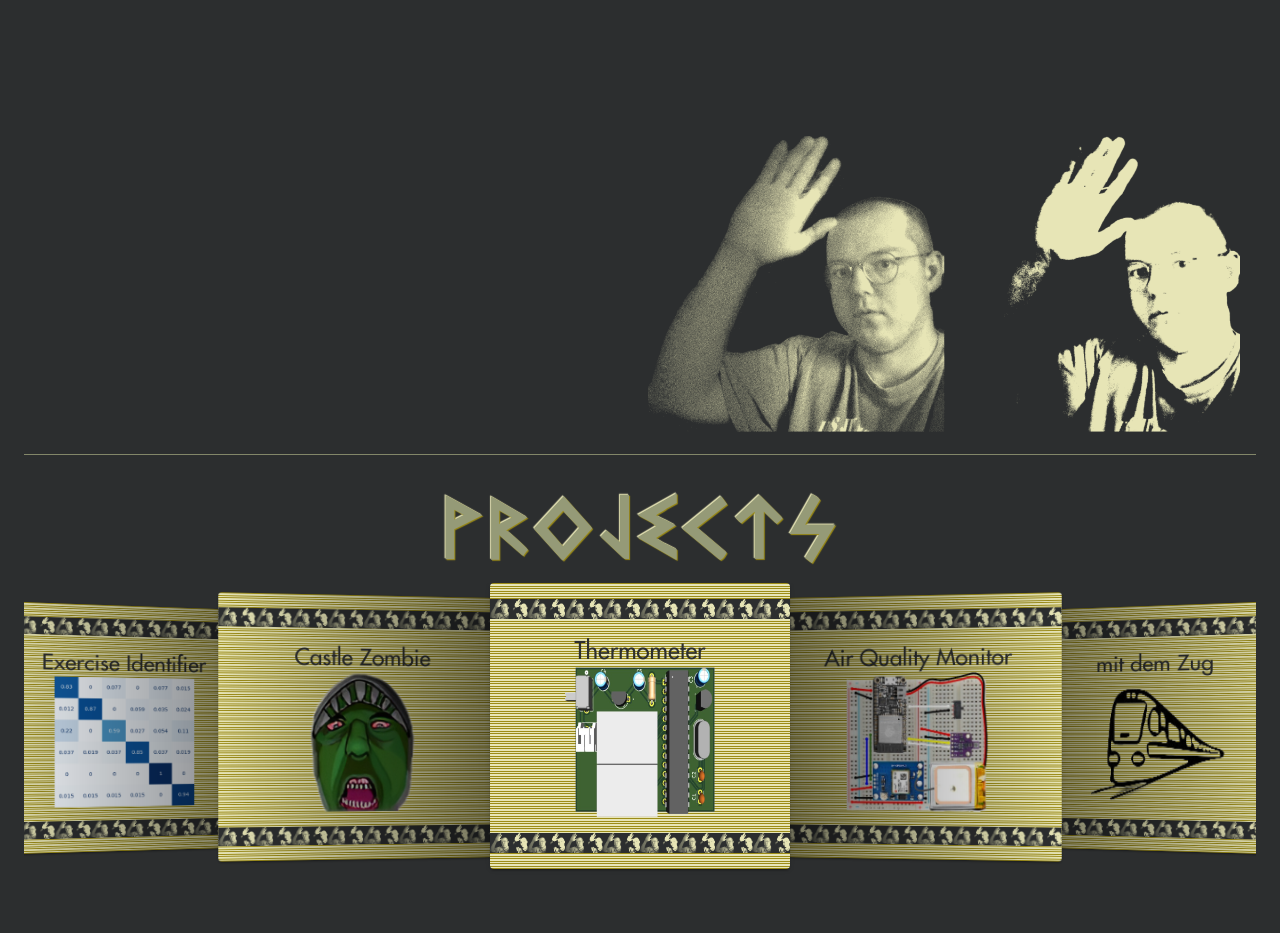
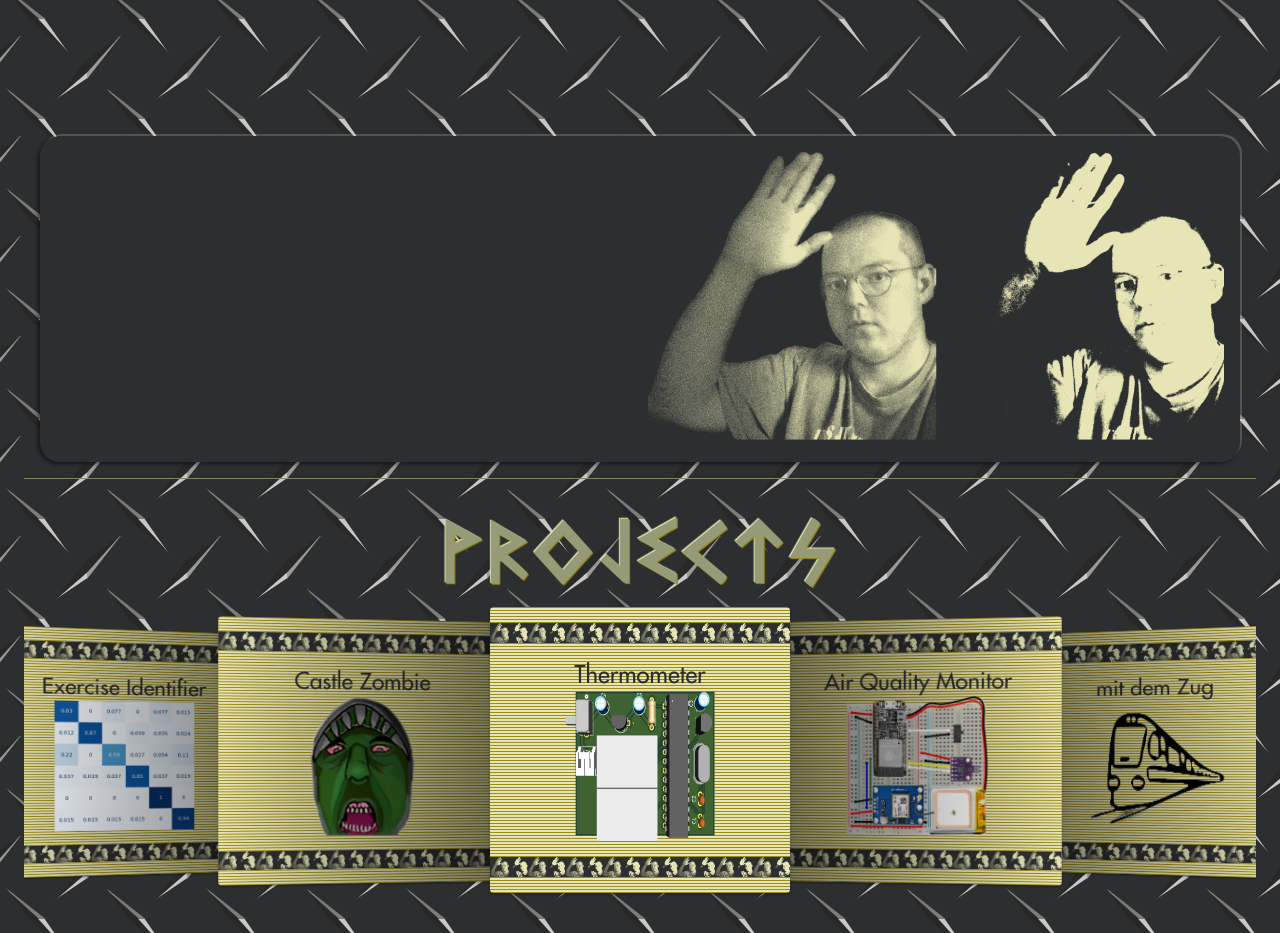
Before and after one commit to twr579/timrey.news, a React (Create React App) app: page / in a window 1280 px wide. Shown: the part 680-1613 px from the top of the page. Before the commit the page ends 1581 px from the top, so only its background shows below. Built offline with nearby package versions, Linux system fonts and the light colour scheme.

Commit message:
Update background

```diff
--- a/src/App.tsx
+++ b/src/App.tsx
@@ -1,19 +1,53 @@
 import './App.css';
-import { CssBaseline, ThemeProvider } from '@mui/material';
+import { CssBaseline, styled, ThemeProvider } from '@mui/material';
 import theme from './theme';
 import { useEffect } from 'react';
 import Router from './router/Router';
+
 
 function App() {
   useEffect(() => {
     window.history.scrollRestoration = 'manual'
   }, []);
 
+  const backgroundImage =
+    `linear-gradient(144deg, ${theme.palette.background.default} 26px, transparent 27px),
+    linear-gradient(-34deg, ${theme.palette.background.default} 25px, transparent 26px),
+    linear-gradient(132deg, rgba(40, 40, 40, 1) 26px, transparent 27px),
+    linear-gradient(128deg, rgba(200, 200, 200, 0.7) 26px, transparent 27px),
+
+    linear-gradient(-41deg, rgba(200, 200, 200, 1) 27px, transparent 28px),
+    linear-gradient(-52deg, rgba(40, 40, 40, 1) 27px, transparent 28px),
+
+    linear-gradient(-125deg, ${theme.palette.background.default} 26px, transparent 27px),
+    linear-gradient(55deg, ${theme.palette.background.default} 25px, transparent 26px),
+
+    linear-gradient(-132deg, rgba(200, 200, 200, 1) 26px, transparent 27px),
+    linear-gradient(-141deg, rgba(40, 40, 40, 1) 26px, transparent 27px),
+
+    linear-gradient(42deg, rgba(40, 40, 40, 1) 27px, transparent 28px),
+    linear-gradient(38deg, rgba(200, 200, 200, 0.5) 27px, transparent 28px);`
+
+  const BackgroundImage = styled('div')({
+    backgroundImage: backgroundImage,
+    backgroundRepeat: 'repeat',
+    backgroundSize: '100px 100px',
+    backgroundPosition: `-16px 9px, -13px -11px,
+    -13px 13px, -13px 16px,
+    -13px -11px, -13px -16px,
+    -23px -1px, -3px -1px,
+    -26px -1px, -30px -1px,
+    -2px -1px, 1px -1px;`,
+    paddingBottom: theme.spacing(1),
+  });
+
   return (
-    <ThemeProvider theme={theme}>
-      <CssBaseline />
-      <Router />
-    </ThemeProvider>
+    <BackgroundImage>
+      <ThemeProvider theme={theme}>
+        <CssBaseline />
+        <Router />
+      </ThemeProvider>
+    </BackgroundImage>
   );
 }
 
--- a/src/router/about/components/Interests.tsx
+++ b/src/router/about/components/Interests.tsx
@@ -20,7 +20,7 @@ const interests = [
             Before You Die. This has exposed me to a lot of great records from various genres, but I've always had a preference
             for rock music, especially its heavier flavors (metal, punk, hardcore, etc.). The design of this site was partially
             inspired by two albums I discovered through this project, Black Sabbath's Vol. 4 and Faust's Faust IV (coincidence
-            that they're both their bands' fourth albums).`,
+            that they're both their bands' fourth albums). Oh, and of course Talking Heads' third album Fear of Music.`,
             `I can't say what my current favorite band is, but I have to give a shoutout to my first love, the Beatles.`,
             `In my free time, I'll fiddle around on the guitar and drums, but I'm not very good :/`
         ],
@@ -80,7 +80,7 @@ function Interests() {
     return (
         <>
             <Typography variant="h4" sx={{ my: 2 }}><InterestsIcon /> Other things of interest:</Typography>
-            <Box sx={{ mb: 2 }}>
+            <Box sx={{ pb: 2 }}>
                 {interests.map((interest, index) =>
                     <Accordion expanded={expanded === index} onChange={handleChange(index)} key={index}>
                         <AccordionSummary
--- a/src/router/contact/Contact.tsx
+++ b/src/router/contact/Contact.tsx
@@ -1,11 +1,11 @@
-import { Button, Link, Typography } from "@mui/material";
+import { Box, Button, Link, Typography } from "@mui/material";
 import SendIcon from '@mui/icons-material/Send';
 import contact from '../../images/contact.png';
 import RotatingDiv from "../layout/RotatingDiv";
 
 function Contact() {
     return (
-        <>
+        <Box height="calc(100vh - 72px)">
             <Typography variant='h1'>Contact</Typography>
             <Typography variant="h4">Want to get in touch? Me too!</Typography>
             <Button
@@ -20,7 +20,7 @@ function Contact() {
             <RotatingDiv>
                 <img src={contact} height={'200'} />
             </RotatingDiv>
-        </>
+        </Box>
     );
 }
 
--- a/src/router/home/components/Headline.tsx
+++ b/src/router/home/components/Headline.tsx
@@ -3,6 +3,7 @@ import { useEffect, useRef, useState } from 'react';
 import useWindowDimensions from '../../../helpers/getWindowDimensions';
 import ArrowDownIcon from '@mui/icons-material/KeyboardDoubleArrowDown';
 import BlinkingIcon from '../../layout/BlinkingIcon';
+import theme from '../../../theme';
 
 function Headline() {
     const { height } = useWindowDimensions();
@@ -35,6 +36,7 @@ function Headline() {
                 position={'fixed'}
                 left={'50%'}
                 sx={{ transform: 'translate(-50%)', backgroundColor: 'background.default', zIndex: 1 }}
+                boxShadow={`-2px 2px 4px rgba(0, 0, 0, 0.5);`}
                 width={'100%'}
                 display={{ xs: 'none', sm: 'block' }}
             >
@@ -51,7 +53,14 @@ function Headline() {
                 sx={{ transform: 'translate(-50%)' }}
             >
                 <Slide appear={false} direction='down' in={!trigger}>
-                    <Box display={'flex'} flexDirection={'column'} alignItems={'center'}>
+                    <Box
+                        display={'flex'}
+                        flexDirection={'column'}
+                        alignItems={'center'}
+                        bgcolor={theme.palette.background.default}
+                        boxShadow={`-2px 2px 4px rgba(0, 0, 0, 0.5),
+                2px -2px 0 rgba(255, 255, 255, 0.2);`}
+                    >
                         <Typography variant='h1'>&#10016; TIMREY.NEWS &#10016;</Typography>
                         <Grow in={grow} timeout={2000}>
                             <Grid2 container spacing={3} direction={'column'} alignItems={'center'}>
--- a/src/router/home/components/IntroSection.tsx
+++ b/src/router/home/components/IntroSection.tsx
@@ -2,13 +2,23 @@ import { Fade, Grid2, Link, Typography, useScrollTrigger } from '@mui/material';
 import selfie from '../../../images/selfie.png';
 import ArrowRightIcon from '@mui/icons-material/KeyboardArrowRight';
 import BlinkingIcon from '../../layout/BlinkingIcon';
+import theme from '../../../theme';
 
 function IntroSection() {
     const trigger = useScrollTrigger({ disableHysteresis: true });
 
     return (
         <>
-            <Grid2 container spacing={2} m={2}>
+            <Grid2
+                container
+                spacing={2}
+                m={2}
+                bgcolor={theme.palette.background.default}
+                borderRadius={5}
+                boxShadow={`-2px 2px 4px rgba(0, 0, 0, 0.5),
+                2px -2px 0 rgba(255, 255, 255, 0.2);`}
+                padding={2}
+            >
                 <Fade in={trigger} timeout={2000}>
                     <Grid2 size={{ sm: 6 }} display={'flex'} flexDirection={'column'} justifyContent={'space-evenly'}>
                         <Typography variant='h5'><BlinkingIcon icon={<ArrowRightIcon />} /> Hey, I'm Tim Rey(nolds) and this is the go-to website for any and all news about me.</Typography>
--- a/src/router/layout/StyledCard.tsx
+++ b/src/router/layout/StyledCard.tsx
@@ -31,7 +31,7 @@ function StyledCard({ children, sx }: StyledCardProps) {
         <Card
             sx={{
                 backgroundImage: backgroundImage,
-                backgroundSize: '1px 5px',
+                backgroundSize: '1px 3px',
                 height: '100%',
             }}
             elevation={2}
--- a/src/router/layout/Topbar.tsx
+++ b/src/router/layout/Topbar.tsx
@@ -19,6 +19,7 @@ function Topbar() {
                 width={'100%'}
                 display={{ xs: 'none', sm: 'flex' }}
                 justifyContent={'center'}
+                boxShadow={`-2px 2px 4px rgba(0, 0, 0, 0.5);`}
             >
                 <Link href={Paths.Home} sx={{
                     transition: 'transform 0.5s',
--- a/src/router/work/Work.tsx
+++ b/src/router/work/Work.tsx
@@ -1,4 +1,4 @@
-import { Card, CardContent, Chip, Grid2, Link, Typography, useTheme } from "@mui/material";
+import { Box, Card, CardContent, Chip, Grid2, Link, Typography, useTheme } from "@mui/material";
 import Grid from "./components/Grid";
 import BlinkingIcon from "../layout/BlinkingIcon";
 import ArrowRightIcon from '@mui/icons-material/KeyboardArrowRight';
@@ -23,7 +23,7 @@ function Work() {
     }, [location.hash]);
 
     return (
-        <>
+        <Box height={filterLabels.length == 0 ? 'calc(100vh - 72px)' : '100%'}>
             <Typography variant='h1'>Work</Typography>
             <Filter filterLabels={filterLabels} setFilterLabels={setFilterLabels} />
             {projects.map((project, index) =>
@@ -33,7 +33,7 @@ function Work() {
                     <Card elevation={3} sx={{
                         my: 1,
                         transition: 'transform 0.5s',
-                        '&:hover': { transform: 'scale(0.95)' },
+                        '&:hover': { transform: 'scale(0.99)' },
                         display: filterLabels.some(el => project.labels.includes(el as Labels)) ? "block" : "none",
                     }}>
                         <CardContent>
@@ -56,7 +56,7 @@ function Work() {
                     </Card>
                 </Link>
             )}
-        </>
+        </Box>
     );
 }
 
--- a/src/theme.ts
+++ b/src/theme.ts
@@ -30,6 +30,10 @@ let theme = createTheme({
         h2: {
             fontFamily: 'Heorot, Times, serif',
         },
+        h4: {
+            textShadow: `-2px 2px 4px rgba(0, 0, 0, 0.5),
+                2px -2px 0 rgba(0, 0, 0, 0.5);`,
+        }
     },
     components: {
         MuiCssBaseline: {
```
